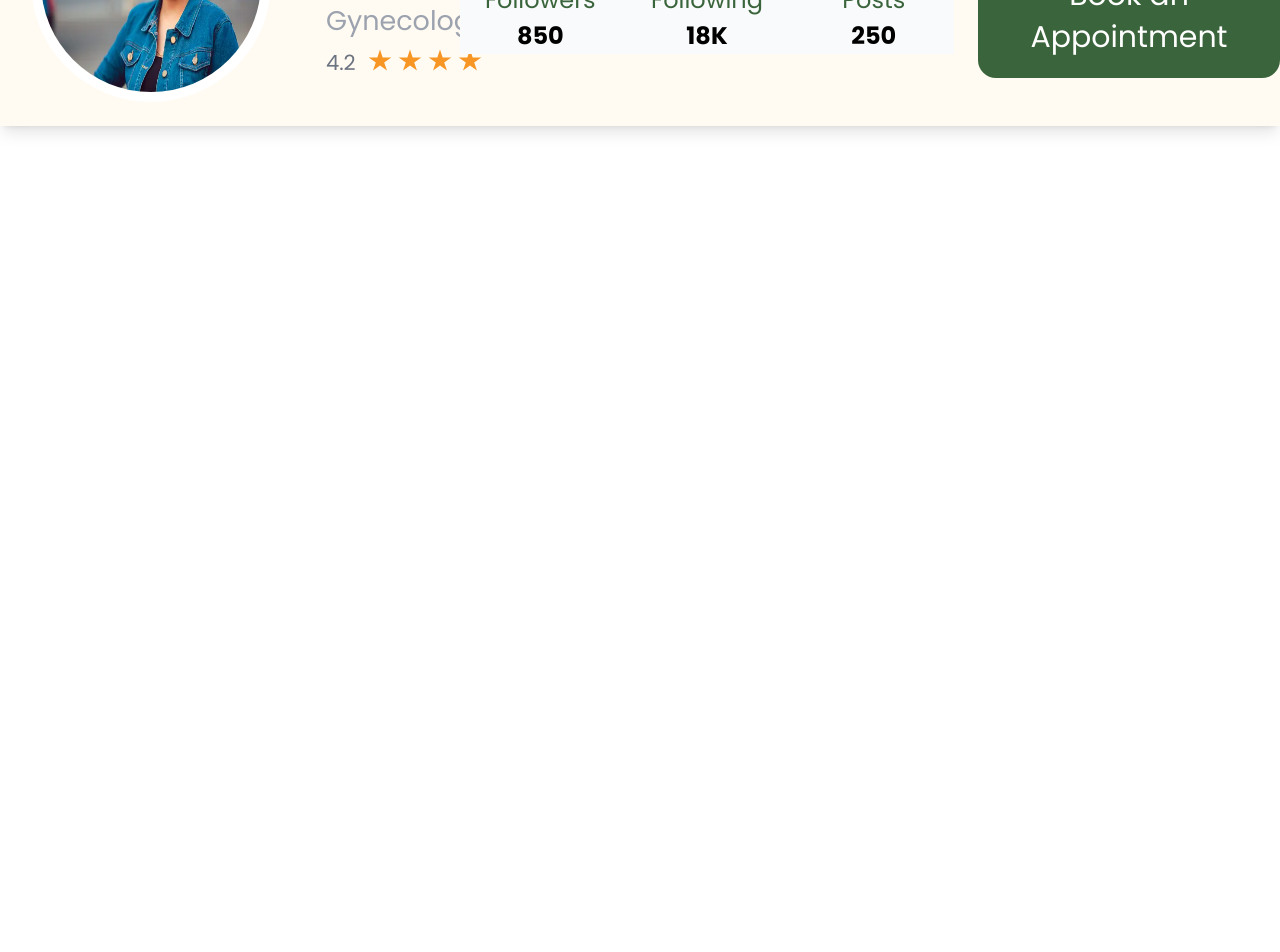
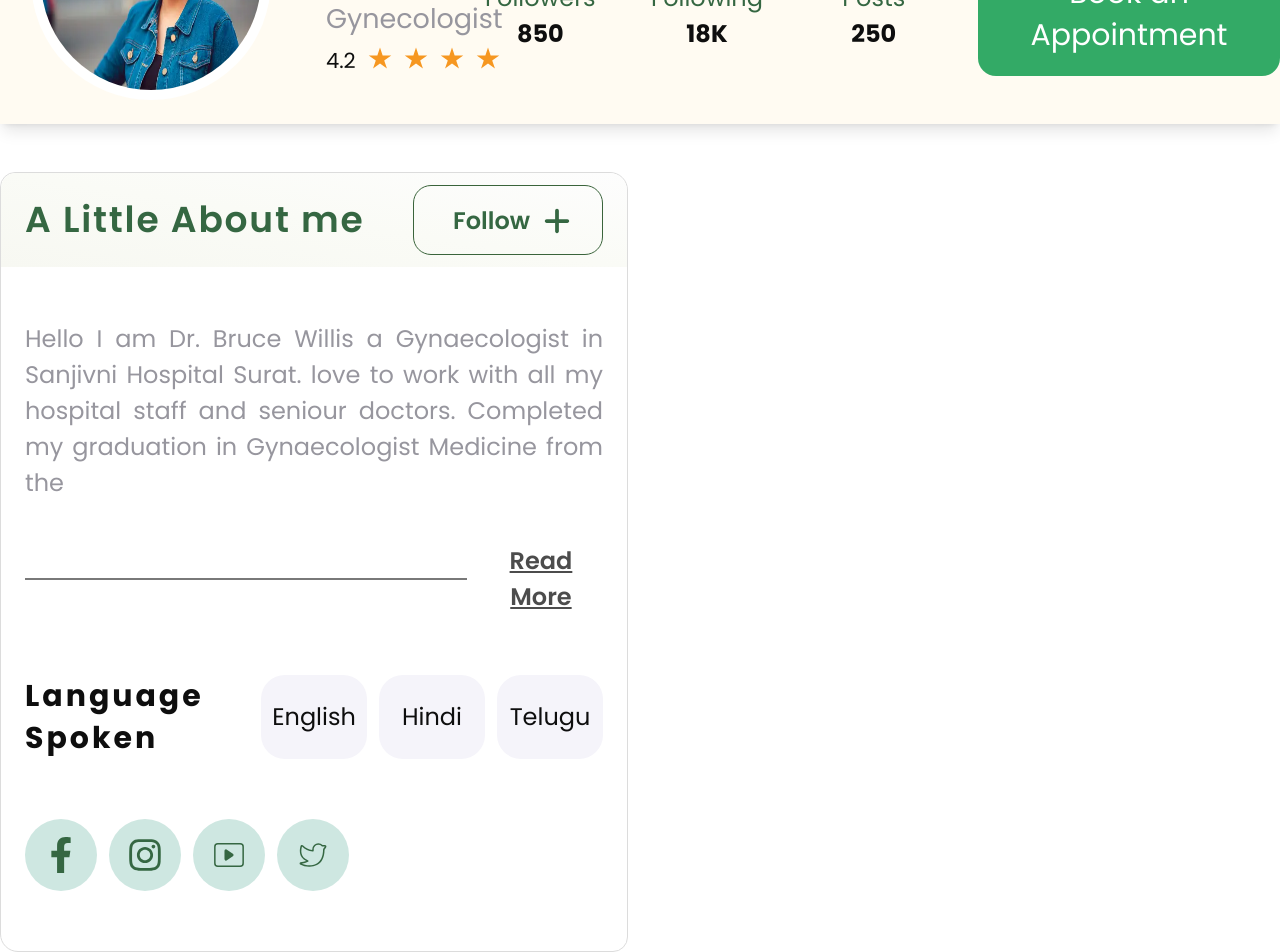
Before and after one commit to subroto23/jobTask-Doctor, a React (Vite) app: page /find-doctors in a window 1280 px wide. Shown: the part 482-1434 px from the top of the page. Before the commit the page ends 800 px from the top, so only its background shows below. Built offline with nearby package versions, Linux system fonts and the light colour scheme.

Commit message:
THeme Color Setup and Doctor Profile Createing

```diff
--- a/src/components/Banner/DoctorAppoinmentBanner.tsx
+++ b/src/components/Banner/DoctorAppoinmentBanner.tsx
@@ -1,12 +1,12 @@
 import coverImage from "../../assets/images/bannerBackground.png";
 import doctorImage from "../../assets/images/doctor.png";
-import { IoStarSharp } from "react-icons/io5";
 import { MdVerified } from "react-icons/md";
 import Button from "../Button/Button";
+import RatingStart from "../Rating/RatingStart";
 const DoctorAppoinmentBanner = () => {
   return (
-    <div className="md:mt-16 mb-8 mt-8 bg-gray-200 dark:bg-gray-800">
-      <div className="bg-[#FFFBF2] shadow-lg  transform duration-200 easy-in-out relative">
+    <div className="bg-skin-banner md:mt-16 mb-8 mt-8 dark:bg-gray-800">
+      <div className="bg-skin-banner shadow-lg transform duration-200 easy-in-out relative">
         <div className=" h-32 overflow-hidden">
           <img className="w-full" src={coverImage} alt="Cover Image" />
         </div>
@@ -21,39 +21,31 @@ const DoctorAppoinmentBanner = () => {
           </div>
           {/* Doctor Details */}
           <div className="md:justify-self-start justify-self-center">
-            <h2 className="text-gray-800 text-xl font-bold flex gap-2 items-center">
+            <h2 className="text-skin-secoundry text-xl font-bold flex gap-2 items-center">
               Dr. Bruce Willis
               <span className="text-blue-500">
                 <MdVerified />
               </span>
             </h2>
-            <p className="text-gray-400 text-lg hover:text-blue-500 ">
-              Gynecologist
-            </p>
-            <p className="text-gray-500 text-sm flex gap-2 mt-1">
-              4.2{" "}
-              <span className="text-[#F79624] text-xl flex gap-1">
-                <IoStarSharp />
-                <IoStarSharp />
-                <IoStarSharp />
-                <IoStarSharp />
-              </span>
+            <p className="text-skin-muted text-lg">Gynecologist</p>
+            <p className="text-skin-secoundry text-sm flex gap-2 mt-1">
+              4.2 <RatingStart props={4} />
             </p>
           </div>
 
           {/* Social Media Status */}
-          <div className="grid md:grid-cols-3 grid-cols-1 bg-gray-50 md:-ml-32 md:gap-1 gap-5">
-            <div className="text-center hover:bg-gray-100 cursor-pointer flex flex-col items-center">
-              <p className="text-[#3A643B]">Followers</p>
-              <p className=" text-black font-bold">850</p>
+          <div className="grid md:grid-cols-3 grid-cols-1 md:-ml-32 md:gap-1 gap-5">
+            <div className="text-center cursor-pointer flex flex-col items-center">
+              <p className="text-skin-primary">Followers</p>
+              <p className=" text-skin-secoundry font-bold">850</p>
             </div>
-            <div className="text-center  hover:bg-gray-100 cursor-pointer flex flex-col items-center">
-              <p className="text-[#3A643B]">Following</p>
-              <span className=" text-black font-bold">18K</span>
+            <div className="text-center cursor-pointer flex flex-col items-center">
+              <p className="text-skin-primary">Following</p>
+              <span className="text-skin-secoundry font-bold">18K</span>
             </div>
-            <div className="text-center  hover:bg-gray-100 cursor-pointer flex flex-col items-center">
-              <p className="text-[#3A643B]">Posts</p>
-              <span className=" text-black font-bold">250</span>
+            <div className="text-center cursor-pointer flex flex-col items-center">
+              <p className="text-skin-primary">Posts</p>
+              <span className="text-skin-secoundry font-bold">250</span>
             </div>
           </div>
 
--- a/src/components/Button/Button.tsx
+++ b/src/components/Button/Button.tsx
@@ -1,7 +1,7 @@
 const Button = ({ props }: Record<string, string>) => {
   return (
     <>
-      <button className="bg-[#3A643B] rounded-xl md:p-[16px_39px_20px_39px] p-2 text-white text-xl">
+      <button className="bg-skin-button-green rounded-xl md:p-[16px_39px_20px_39px] p-2 text-white text-xl">
         {props}
       </button>
     </>
--- a/src/components/Button/WithoutBacgroundButton.tsx
+++ b/src/components/Button/WithoutBacgroundButton.tsx
@@ -1,8 +1,15 @@
-const WithoutBacgroundButton = ({ props }: Record<string, string>) => {
+import { ReactNode } from "react";
+
+const WithoutBacgroundButton = ({
+  props,
+  icon,
+}: Record<string, string | ReactNode>) => {
   return (
     <>
-      <button className="border border-[#3A643B] rounded-xl md:p-[16px_39px_20px_39px] p-2  text-xl text-[#3A643B]">
-        {props}
+      <button className="border border-skin-border-primary rounded-xl md:p-[14px_30px_12px_39px] p-2 text-xl text-skin-primary">
+        <span className="flex items-center gap-2">
+          {props} {icon ? icon : null}
+        </span>
       </button>
     </>
   );
--- /dev/null
+++ b/src/components/Card/TitleBasedCard.tsx
@@ -0,0 +1,49 @@
+import WithoutBacgroundButton from "../Button/WithoutBacgroundButton";
+import SocialShare from "../SocialShare/SocialShare";
+import { FaPlus } from "react-icons/fa6";
+
+const TitleBasedCard = () => {
+  return (
+    <div className="border border-[#DCDCDC] rounded-[15px_18px] text-skin-secoundry pb-4">
+      <div className="rounded-[15px_18px_0px_0px] bg-gradient-to-tr from-skin-gradent-start via-skin-gradent-center to-skin-gradent-end py-2 px-4 font-semibold flex justify-between items-center">
+        <span className="text-2xl tracking-wider text-skin-primary">
+          A Little About me{" "}
+        </span>
+        <WithoutBacgroundButton
+          props={"Follow"}
+          icon={<FaPlus className="text-xl" />}
+        />
+      </div>
+      <div className="text-skin-muted p-4">
+        <p className="text-justify text-md py-5 ">
+          Hello I am Dr. Bruce Willis a Gynaecologist in Sanjivni Hospital
+          Surat. love to work with all my hospital staff and seniour doctors.
+          Completed my graduation in Gynaecologist Medicine from the
+        </p>
+        <div className="flex justify-center items-center gap-2 py-2">
+          <hr className="w-[80%] border border-[#797979]" />
+          <button className="font-semibold text-skin-strong-text underline">
+            Read More
+          </button>
+        </div>
+      </div>
+      <div className="px-4 grid md:grid-cols-5 grid-cols-2 gap-2 items-center py-4">
+        <h2 className="text-skin-secoundry font-bold text-xl col-span-2 tracking-widest">
+          Language Spoken
+        </h2>
+        <div className="bg-skin-specilist-btn text-center py-4 rounded-2xl">
+          <span>English</span>
+        </div>
+        <div className="bg-skin-specilist-btn text-center py-4 rounded-2xl">
+          <span>Hindi</span>
+        </div>
+        <div className="bg-skin-specilist-btn text-center py-4 rounded-2xl">
+          <span>Telugu</span>
+        </div>
+      </div>
+      <SocialShare />
+    </div>
+  );
+};
+
+export default TitleBasedCard;
--- /dev/null
+++ b/src/components/Rating/RatingStart.tsx
@@ -0,0 +1,14 @@
+import { IoStarSharp } from "react-icons/io5";
+
+const RatingStart = ({ props }: Record<string, number>) => {
+  const ratingNumber = [...Array(Number(props)).keys()];
+  const rating = ratingNumber?.map(() => (
+    <span className="text-skin-icon-star text-xl flex gap-1">
+      {" "}
+      <IoStarSharp />
+    </span>
+  ));
+  return rating;
+};
+
+export default RatingStart;
--- /dev/null
+++ b/src/components/SocialShare/SocialShare.tsx
@@ -0,0 +1,33 @@
+import { FaFacebookF } from "react-icons/fa";
+import { FaInstagram } from "react-icons/fa6";
+import { CiYoutube } from "react-icons/ci";
+import { CiTwitter } from "react-icons/ci";
+
+const SocialShare = () => {
+  return (
+    <div className="flex gap-2 text-lg px-4 py-6">
+      <div className="w-12 h-12 rounded-full flex justify-center items-center bg-skin-icon-card">
+        <span>
+          <FaFacebookF className="text-skin-primary text-2xl" />
+        </span>
+      </div>
+      <div className="w-12 h-12 rounded-full flex justify-center items-center bg-skin-icon-card">
+        <span>
+          <FaInstagram className="text-skin-primary text-2xl" />
+        </span>
+      </div>
+      <div className="w-12 h-12 rounded-full flex justify-center items-center bg-skin-icon-card">
+        <span>
+          <CiYoutube className="text-skin-primary text-2xl" />
+        </span>
+      </div>
+      <div className="w-12 h-12 rounded-full flex justify-center items-center bg-skin-icon-card">
+        <span>
+          <CiTwitter className="text-skin-primary text-2xl" />
+        </span>
+      </div>
+    </div>
+  );
+};
+
+export default SocialShare;
--- a/src/index.css
+++ b/src/index.css
@@ -1,3 +1,26 @@
 @tailwind base;
 @tailwind components;
 @tailwind utilities;
+
+@layer base {
+  :root {
+    --color-bg-navbar: 255, 248, 229;
+    --color-bg-banner: 255, 251, 242;
+    --color-bg-fill-button-green: 51, 170, 102;
+    --color-bg-section-gredient-form: 247, 248, 242;
+    --color-bg-section-gredient-via: 250, 251, 246;
+    --color-bg-section-gredient-to: 253, 253, 253;
+    --color-bg-icon-card: 206, 231, 225;
+    --color-bg-specialiest-btn: 245, 244, 250;
+    --color-text-primary: 53, 103, 66;
+    --color-text-secondary: 14, 14, 14;
+    --color-text-muted: 151, 150, 158;
+    --color-text-icon-specialist: 255, 250, 246;
+    --color-text-icon: 63, 97, 62;
+    --color-text-strong: 76, 76, 76;
+    --color-border-primary: 58, 100, 59;
+    --color-icon-star: 246, 151, 33, 1;
+    --color-danger: 244, 86, 83;
+    --color-info: 217, 186, 59;
+  }
+}
--- a/src/pages/FindDoctors.tsx
+++ b/src/pages/FindDoctors.tsx
@@ -1,9 +1,13 @@
 import DoctorAppoinmentBanner from "../components/Banner/DoctorAppoinmentBanner";
+import TitleBasedCard from "../components/Card/TitleBasedCard";
 
 const FindDoctors = () => {
   return (
     <>
       <DoctorAppoinmentBanner />
+      <div className="grid md:grid-cols-2 grid-cols-1 gap-4">
+        <TitleBasedCard />
+      </div>
     </>
   );
 };
--- a/src/shared/Navbar/NavLinks.tsx
+++ b/src/shared/Navbar/NavLinks.tsx
@@ -11,17 +11,17 @@ export const NavLinksStyles = ({ isActive, isPending }: TStatus) =>
 const NavLinks = () => {
   return (
     <>
-      <li className="hover:font-bold text-[#3A643B]">
+      <li className="hover:font-bold text-skin-primary">
         <NavLink to="/" className={NavLinksStyles}>
           Home
         </NavLink>
       </li>
-      <li className="hover:font-bold text-[#3A643B]">
+      <li className="hover:font-bold text-skin-primary">
         <NavLink to="/find-doctors" className={NavLinksStyles}>
           Find Doctors
         </NavLink>
       </li>
-      <li className="hover:font-bold text-[#3A643B]">
+      <li className="hover:font-bold text-skin-primary">
         <NavLink to="/about-us" className={NavLinksStyles}>
           About Us
         </NavLink>
--- a/src/shared/Navbar/Navbar.tsx
+++ b/src/shared/Navbar/Navbar.tsx
@@ -6,7 +6,7 @@ import NavLinks, { NavLinksStyles } from "./NavLinks";
 
 const Navbar = () => {
   return (
-    <div className=" bg-[#FFF7E2] text-[#474747] min-h-[94px]">
+    <div className=" bg-skin-navbar text-skin-primary min-h-[94px]">
       <div className="navbar max-w-7xl mx-auto">
         <div className="navbar-start ">
           <div className="dropdown">
@@ -16,7 +16,7 @@ const Navbar = () => {
             {/*For Small Device */}
             <ul
               tabIndex={0}
-              className="menu menu-sm dropdown-content mt-3 z-[1] p-2 shadow bg-base-100 rounded-box w-44"
+              className="menu menu-sm dropdown-content mt-3 z-[1] p-2 shadow bg-skin-navbar rounded-box w-44"
             >
               <NavLinks />
               <li>
--- a/tailwind.config.js
+++ b/tailwind.config.js
@@ -1,8 +1,53 @@
 /** @type {import('tailwindcss').Config} */
+
+function WithOpacity(rgbColorName) {
+  return ({ opacityValue }) => {
+    if (opacityValue !== undefined) {
+      return `rgba(var(${rgbColorName},${opacityValue}))`;
+    } else {
+      return `rgb(var(${rgbColorName}))`;
+    }
+  };
+}
+
 export default {
   content: ["./index.html", "./src/**/*.{js,ts,jsx,tsx}"],
   theme: {
-    extend: {},
+    extend: {
+      backgroundColor: {
+        skin: {
+          navbar: WithOpacity("--color-bg-navbar"),
+          banner: WithOpacity("--color-bg-banner"),
+          "button-green": WithOpacity("--color-bg-fill-button-green"),
+          "icon-card": WithOpacity(" --color-bg-icon-card"),
+          "specilist-btn": WithOpacity("--color-bg-specialiest-btn"),
+        },
+      },
+      colors: {
+        skin: {
+          "gradent-start": WithOpacity("--color-bg-section-gredient-form"),
+          "gradent-center": WithOpacity("--color-bg-section-gredient-via"),
+          "gradent-end": WithOpacity("--color-bg-section-gredient-to"),
+        },
+      },
+      textColor: {
+        skin: {
+          primary: WithOpacity(" --color-text-primary"),
+          secoundry: WithOpacity("--color-text-secondary"),
+          muted: WithOpacity("--color-text-muted"),
+          danger: WithOpacity("--color-danger"),
+          info: WithOpacity("--color-info"),
+          "specialist-icon": WithOpacity("--color-text-icon-specialist"),
+          "strong-text": WithOpacity("--color-text-strong"),
+          "icon-star": WithOpacity("--color-icon-star"),
+        },
+      },
+      borderColor: {
+        skin: {
+          "border-primary": WithOpacity("--color-border-primary"),
+        },
+      },
+    },
   },
   plugins: [require("daisyui")],
 };
```
